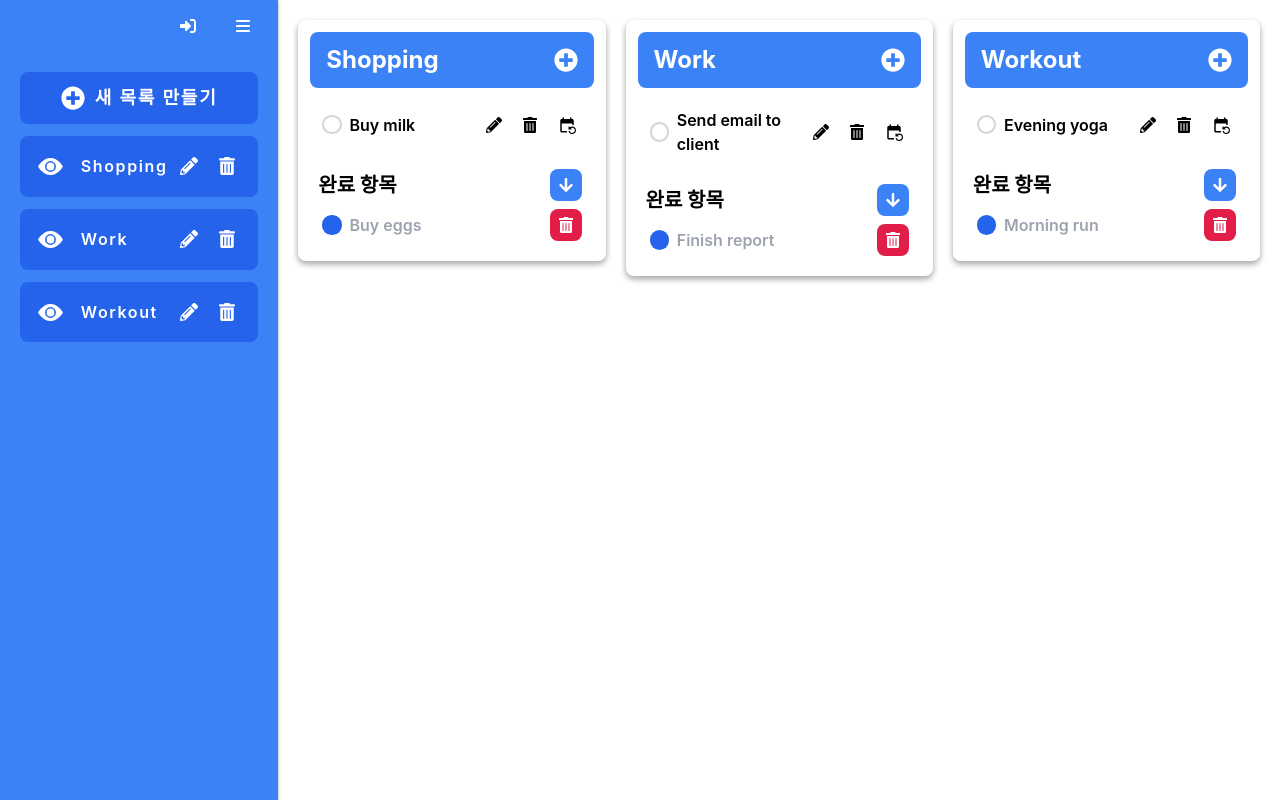
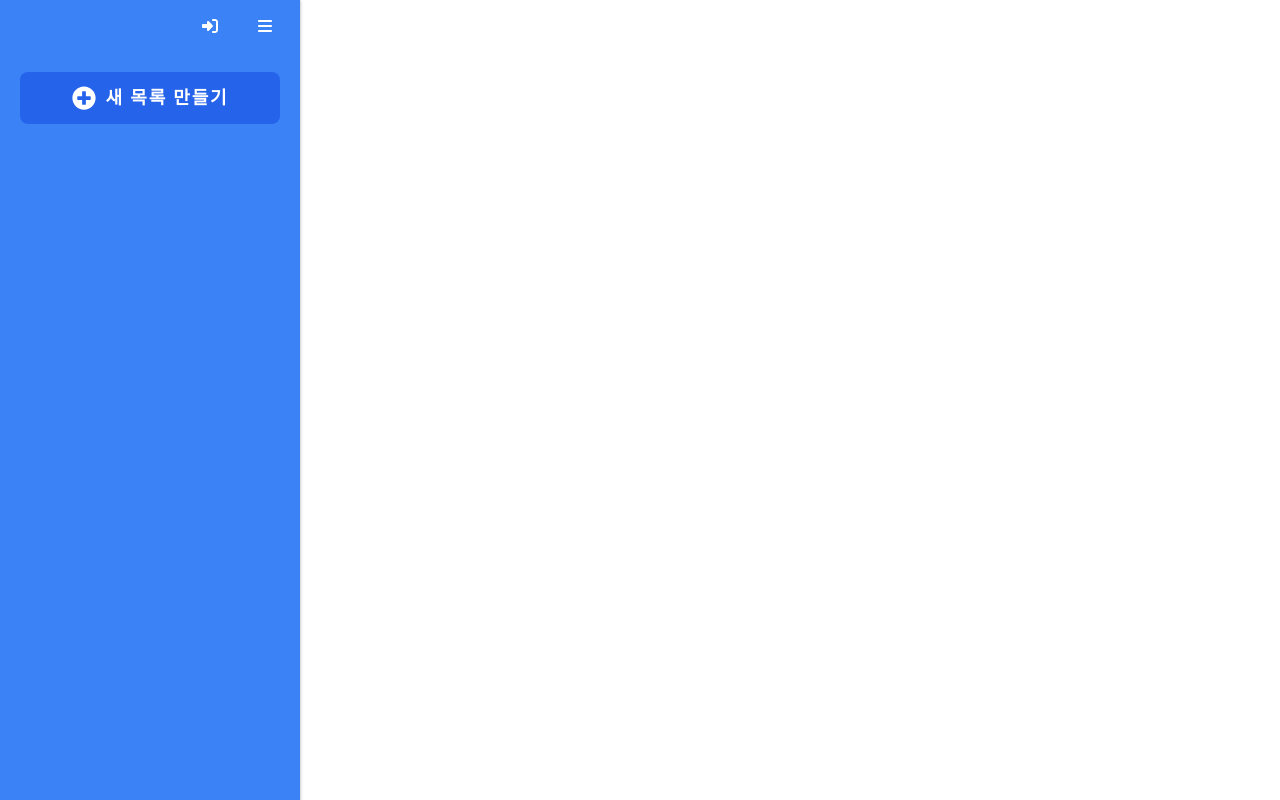
Before and after one commit to kdt-todolist/test, a React (Create React App) app: page / in a window 1280 px wide. Built offline with nearby package versions, Linux system fonts and the light colour scheme; a web font is replaced by a local one.

Commit message:
FEAT: use local storage

```diff
--- a/src/contexts/TaskContext.js
+++ b/src/contexts/TaskContext.js
@@ -1,40 +1,25 @@
-import React, { createContext, useState } from 'react';
+import React, { createContext, useState, useEffect } from 'react';
 
 export const TaskContext = createContext(null);
 
 export const TaskProvider = ({ children }) => {
-  // 초기 더미 데이터
-  const initialTasks = [
-    {
-      id: 1,
-      text: "Shopping",
-      isChecked: true,
-      subTasks: [
-        { id: 101, text: "Buy milk", isChecked: false },
-        { id: 102, text: "Buy eggs", isChecked: true },
-      ],
-    },
-    {
-      id: 2,
-      text: "Work",
-      isChecked: true,
-      subTasks: [
-        { id: 201, text: "Finish report", isChecked: true },
-        { id: 202, text: "Send email to client", isChecked: false },
-      ],
-    },
-    {
-      id: 3,
-      text: "Workout",
-      isChecked: true,
-      subTasks: [
-        { id: 301, text: "Morning run", isChecked: true },
-        { id: 302, text: "Evening yoga", isChecked: false },
-      ],
-    }
-  ];
+  // 로컬 스토리지에서 Task 데이터를 불러오는 함수
+  const loadTasksFromLocalStorage = () => {
+    const storedTasks = localStorage.getItem('tasks');
+    return storedTasks ? JSON.parse(storedTasks) : [];
+  };
 
-  const [tasks, setTasks] = useState(initialTasks);
+  const [tasks, setTasks] = useState(loadTasksFromLocalStorage());
+
+  // 로컬 스토리지에 Task 데이터를 저장하는 함수
+  const saveTasksToLocalStorage = (tasks) => {
+    localStorage.setItem('tasks', JSON.stringify(tasks));
+  };
+
+  // Task가 변경될 때마다 로컬 스토리지에 저장
+  useEffect(() => {
+    saveTasksToLocalStorage(tasks);
+  }, [tasks]);
 
   // Task 추가 (기본적으로 체크된 상태로 추가)
   const addTask = (newTask) => {
```
